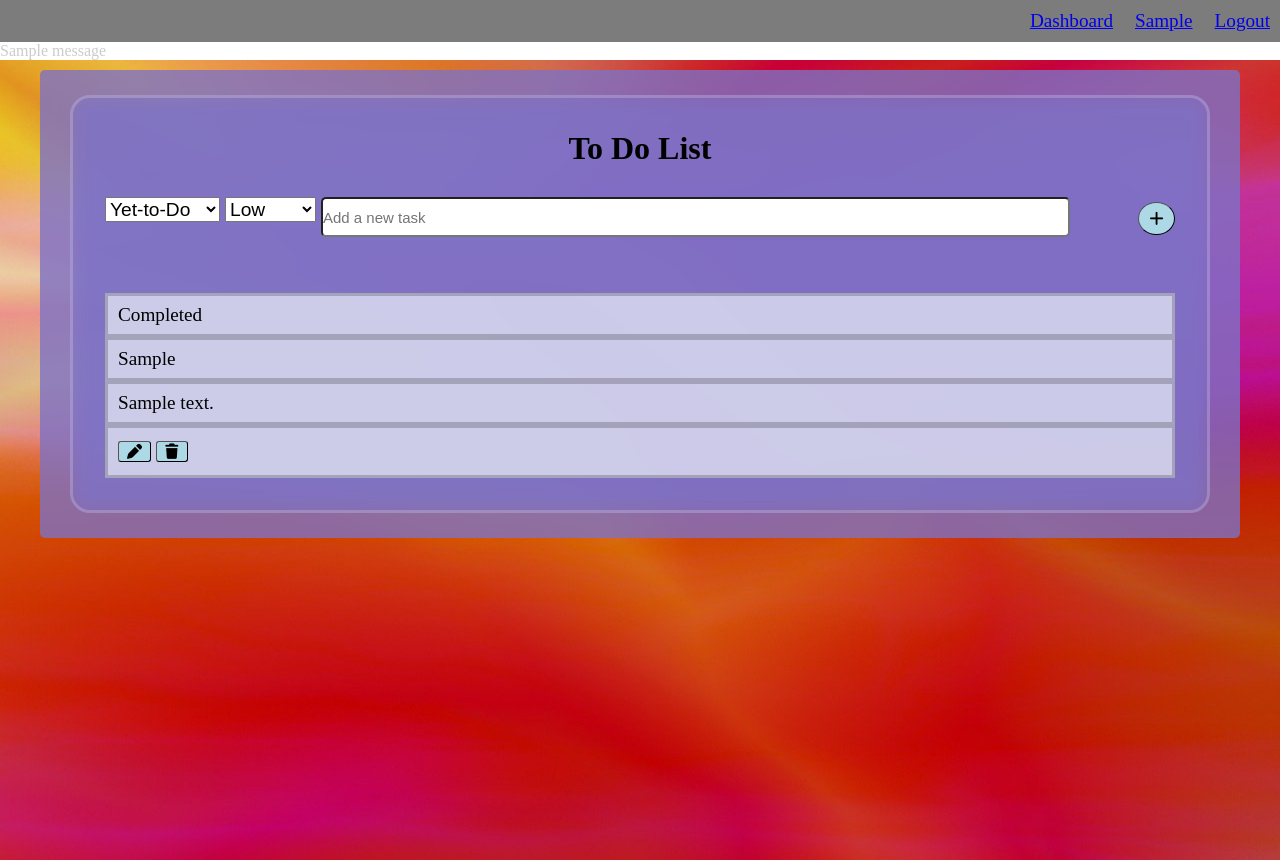
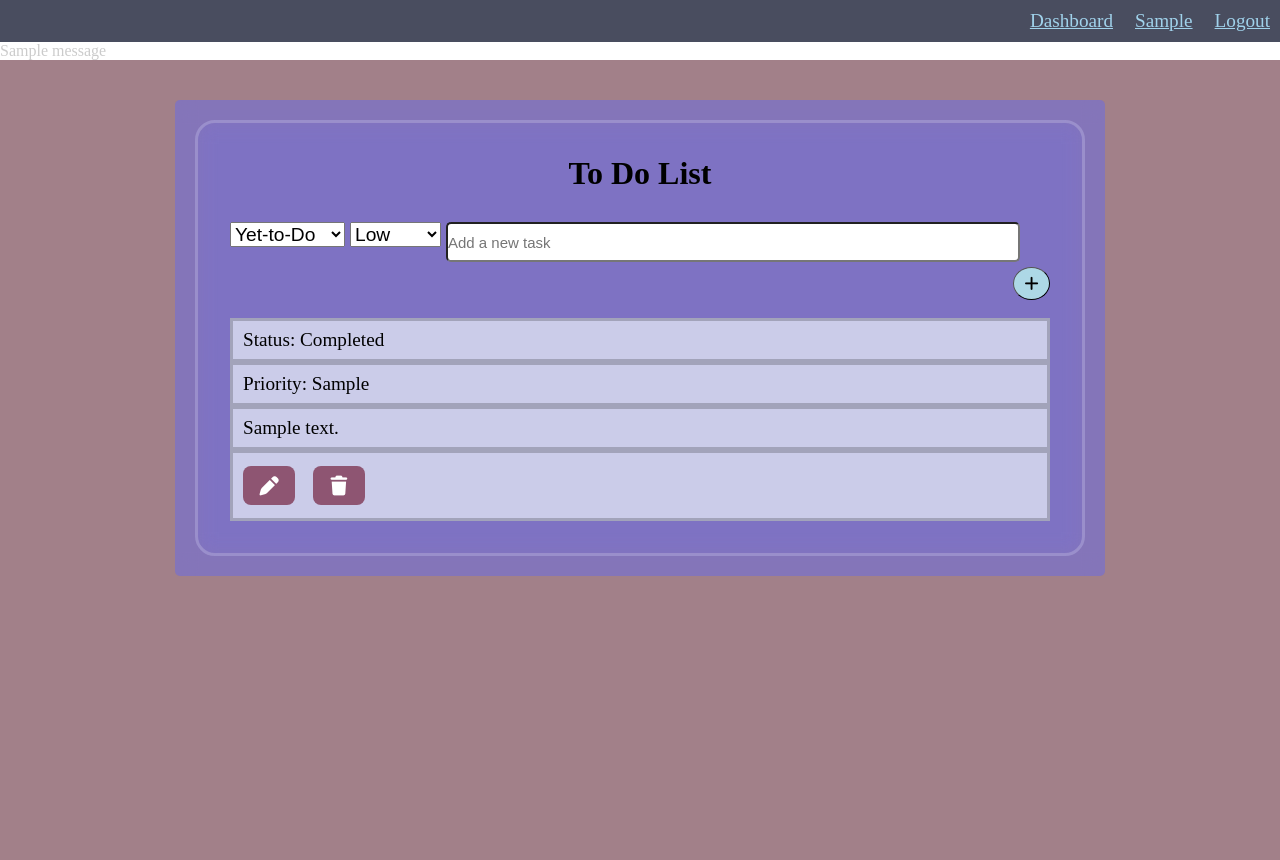
Before and after one commit to Andrew-ZZou/OnlineTaskManagement, a Flask app: page /task/home/1 in a window 1280 px wide. Run offline with Flask 3, Linux system fonts and the light colour scheme; the visitor is signed in with stand-in values (Sample User, id 1); tables that the repository leaves empty hold one stand-in row (values such as "Sample post"); one stand-in notice (Sample message) is shown; parts of the project's set-up code (start-up, migrations or seed data) failed here and were passed over; some libraries are stand-ins or nearby versions.

Commit message:
code tidy up and add edit tasks page

```diff
--- a/blueprints/task.py
+++ b/blueprints/task.py
@@ -28,10 +28,9 @@ def dashboard():
             user_id = session.get('user_id')
             newTitle = TitleModel(titleName=titleName, reviewNote=reviewNote, user_id=user_id)
 
-            print(newTitle.titleName)
-            print(newTitle.reviewNote)
-            print(newTitle.user_id)
-
+            # print(newTitle.titleName)
+            # print(newTitle.reviewNote)
+            # print(newTitle.user_id)
 
             db.session.add(newTitle)
             db.session.commit()
@@ -43,6 +42,7 @@ def dashboard():
             print(form.errors)
             return redirect(url_for("task.dashboard"))
 
+# write review note
 @bp.route('/review/<int:title_id>',methods=['GET', 'POST'])
 def review(title_id):
     # print(title_id)
@@ -66,6 +66,7 @@ def review(title_id):
             # print(review_title)
             return render_template('review.html', title=review_title,form=form)
 
+# delete function for all tasks under same title
 @bp.route('/delete/<int:title_id>',methods=['POST'])
 def delete(title_id):
     delete_title = TitleModel.query.get_or_404(title_id)
@@ -77,7 +78,7 @@ def delete(title_id):
 
     return redirect(url_for("task.dashboard"))
 
-#add task page
+#adding tasks page
 @bp.route('/home/<int:title_id>',methods=['GET', 'POST'])
 def home(title_id):
     if request.method == 'POST':
@@ -86,11 +87,7 @@ def home(title_id):
             status = request.form.get('task-status')
             priority = request.form.get('task-priorities')
 
-            print(description)
-            print(status)
-            print(priority)
-            print(title_id)
-
+            #Adding new task
             new_task = TaskModel(description=description, status=status, priority=priority, title_id=title_id)
 
             db.session.add(new_task)
@@ -99,5 +96,42 @@ def home(title_id):
             flash("Task add successfully")
             return redirect(url_for("task.home",title_id=title_id))
     else:
+        #display all tasks from same title
         tasks_data = TaskModel.query.filter_by(title_id=title_id).all()
         return render_template('home.html',tasks_data=tasks_data,title_id=title_id)
+
+
+# delete tasks
+@bp.route('/deleteTask/<int:task_id>',methods=['POST'])
+def deleteTask(task_id):
+
+    delete_task = TaskModel.query.get_or_404(task_id)
+
+    title_id = delete_task.title_id
+
+    # print(f"Delete Task {task_id}")
+
+    db.session.delete(delete_task)
+    db.session.commit()
+    flash("Task deleted successfully")
+
+    return redirect(url_for("task.home",title_id = title_id))
+
+@bp.route('/editTask/<int:task_id>',methods=['GET', 'POST'])
+def editTask(task_id):
+    # edit_task = TaskModel.query.get_or_404(task_id)
+    edit_task = db.session.execute(db.select(TaskModel).filter_by(id = task_id)).scalar_one()
+
+    if request.method == 'POST':
+
+        edit_task.description = request.form.get('description')
+        edit_task.status = request.form.get('task-status')
+        edit_task.priority = request.form.get('task-priorities')
+
+        # print(request.form)
+
+        db.session.commit()
+        flash("Task edited successfully")
+        return redirect(url_for("task.home",title_id = edit_task.title_id))
+    else:
+        return render_template('editTask.html',task=edit_task)
--- a/static/css/stylesheet.css
+++ b/static/css/stylesheet.css
@@ -111,37 +111,42 @@ button {
 /*home page*/
 
 .home {
-  background-image: url('../images/homeBackground.jpg');
-  background-repeat: no-repeat;
-  background-position: center;
-  background-size: cover;
+  background-color:#a28089;
   min-height: 100vh;
   width:100%;
 
+  /*
+  display: flex;
   flex-direction:column;
   justify-content: center;
   align-items: center;
-  display: flex;
   align-content: center;
-  position: relative;
+  position: relative; */
+
+  padding:40px 20px;
+  boxing-sizing:border-box;
+  display:block;
+  position:relative;
 }
 
 .home .container {
+  width: 75%;
+  max-width: 1200px;
+  margin: 0 auto;
   display: flex;
-  justify-content: top;
+  flex-direction: column;
+  justify-content: center;
   align-items: center;
-  width: 1200px;
-  position: absolute;
-  top: 10px;
-  left: 50%;
-  transform: translate(-50%);
+  min-height: 50vh;
+  padding: 20px;
+  box-sizing: border-box;
 }
 
 .header {
   width: 100%;
   height: 42px;
   padding-top: 10px;
-  background-color: rgb(125, 124, 124);
+  background-color: #494d5f;
   text-align: right;
   padding-right: 10px;
 }
@@ -149,7 +154,11 @@ button {
 .tab-nav li {
   display: inline-block;
   margin-left: 18px;
+}
+
+.tab-nav a{
   font-size: 1.2rem;
+  color:#a0d2eb;
 }
 
 .todo {
@@ -228,24 +237,7 @@ button {
     transition: all 0.2s ease;
 }
 
-.btn{
-display: inline-flex;
-align-items:center;
-justify-content:center;
-margin-right:8px;
-background-color: navy;
-color:white;
-border:none;
-border-radius:5px;
-padding:8px 12 px;
-font-size:25px;
-text-decoration: none;
-cursor:pointer;
-transition: background-color 0.2s ease;
-}
-.btn:hover{
-background-color:#0056b3;
-}
+
 .create {
     font-size: 1.5rem;
     color: aliceblue;
@@ -253,3 +245,40 @@ background-color:#0056b3;
     justify-content: left;
     margin-left: 10px;
 }
+
+.btn {
+  display: inline-flex;
+  align-items: center;
+  justify-content: center;
+
+  background-color: #8e5572;
+  color: #fff;
+  border: none;
+  border-radius: 8px;
+  margin-right:8px;
+  font-size: 1.2rem;
+  cursor: pointer;
+
+  padding: 10px 14px;
+  text-decoration: none;
+  transition: all 0.2s ease-in-out;
+}
+
+.btn:hover {
+  background-color: #a28089;
+  transform: translateY(-2px);
+}
+
+.btn i {
+  pointer-events: none;
+}
+
+.btn:focus {
+  outline: none;
+}
+
+.btn-container{
+    display:flex;
+    gap:10px;
+    align-items:center;
+}
--- a/templates/home.html
+++ b/templates/home.html
@@ -45,19 +45,25 @@
         </div>
         {% for task in tasks_data %}
         <div class="todo-container">
-          <form class="todo-list">
+          <div class="todo-list">
             <ul id="task-list">
-              <li>{{task.status}}</li>
-              <li>{{task.priority}}</li>
+              <li>Status: {{task.status}}</li>
+              <li>Priority: {{task.priority}}</li>
               <li>{{task.description}}</li>
               <li>
                 <div class="task-btns">
-                  <button class="edit-btn"><i class="fa-solid fa-pen"></i></button>
-                  <button class="delete-btn"><i class="fa-solid fa-trash"></i></button>
+                  <div class="btn-container">
+                    <form action="{{ url_for ('task.editTask',task_id = task.id) }}" method="POST">
+                      <a class="btn" href="{{ url_for('task.editTask', task_id = task.id) }}"><i class="fa-solid fa-pen"></i></a>
+                    </form>
+                    <form action="{{ url_for ('task.deleteTask',task_id = task.id) }}" method="POST">
+                      <button class="btn" type="submit"><i class="fa-solid fa-trash"></i></button>
+                    </form>
+                  </div>
                 </div>
               </li>
             </ul>
-          </form>
+          </div>
         </div>
         {% endfor %}
       </div>
@@ -65,6 +71,7 @@
   </div>
 
 {% endblock %}
+
 <script>
 
 document.addEventListener('DOMContentLoaded', () => {
@@ -79,10 +86,6 @@ document.addEventListener('DOMContentLoaded', () => {
     if (!taskText) {
       return;
     }
-    // delete button
-    li.querySelector('.delete-btn').addEventListener('click', () => {
-      li.remove();
-    })
     //edit button
     const editBtn = li.querySelector('.edit-btn');
     editBtn.addEventListener('click', () => {
```
Also changed, not shown: templates/dashboard.html (+7 -5 lines), templates/editTask.html (added, +57 -0 lines). Lines whose indentation alone changed are shown as unchanged.
